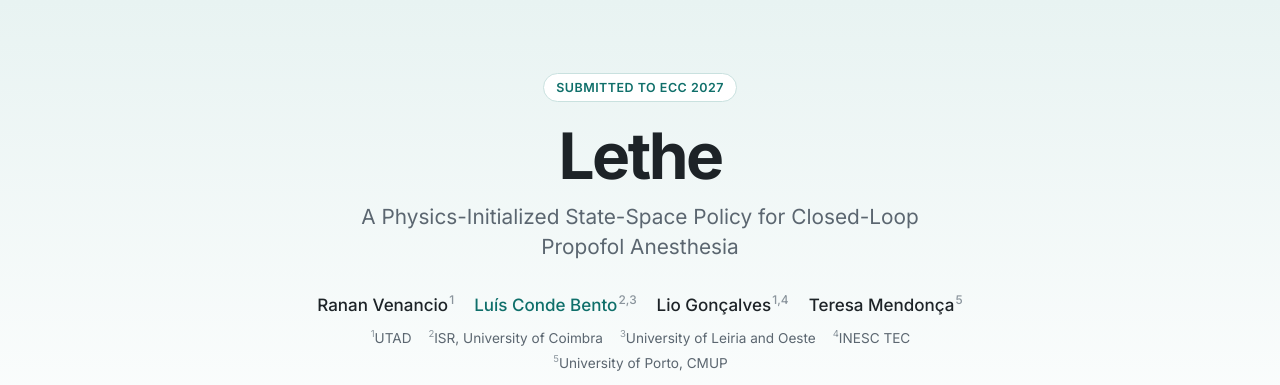
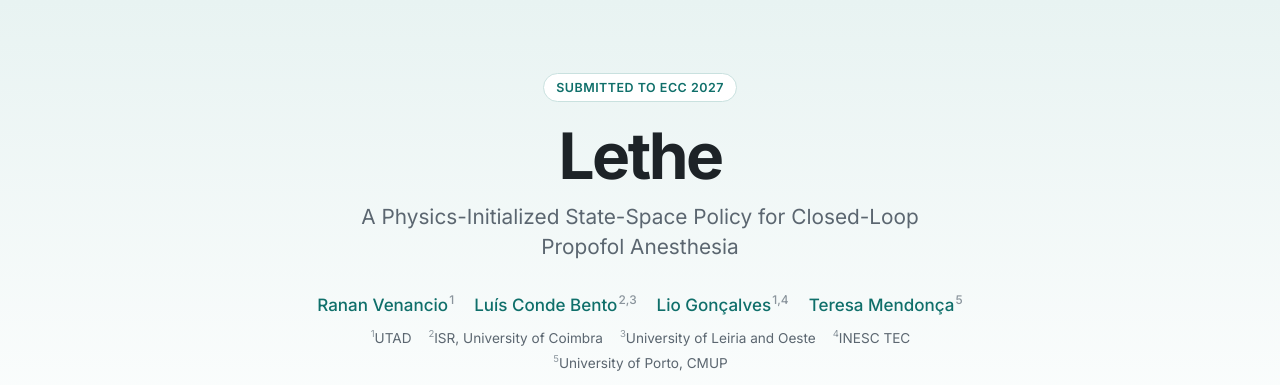
Before and after one commit to ulo-robotics/HypnoticDepthControl, a plain HTML site: page docs/index.html in a window 1280 px wide. Shown: the top 385 px of the page. Drawn offline with Linux system fonts and the light colour scheme.

Commit message:
add author orcids

```diff
--- a/docs/index.html
+++ b/docs/index.html
@@ -19,10 +19,10 @@
     <p class="subtitle">A Physics-Initialized State-Space Policy for Closed-Loop Propofol Anesthesia</p>
 
     <p class="authors">
-      <span>Ranan Venancio<sup>1</sup></span>
+      <span><a href="https://orcid.org/0009-0003-1996-9735">Ranan Venancio</a><sup>1</sup></span>
       <span><a href="https://orcid.org/0000-0002-9689-3637">Luís Conde Bento</a><sup>2,3</sup></span>
-      <span>Lio Gonçalves<sup>1,4</sup></span>
-      <span>Teresa Mendonça<sup>5</sup></span>
+      <span><a href="https://orcid.org/0000-0001-6573-7511">Lio Gonçalves</a><sup>1,4</sup></span>
+      <span><a href="https://orcid.org/0000-0001-7539-7549">Teresa Mendonça</a><sup>5</sup></span>
     </p>
     <p class="affiliations">
       <span><sup>1</sup>UTAD</span>
```
